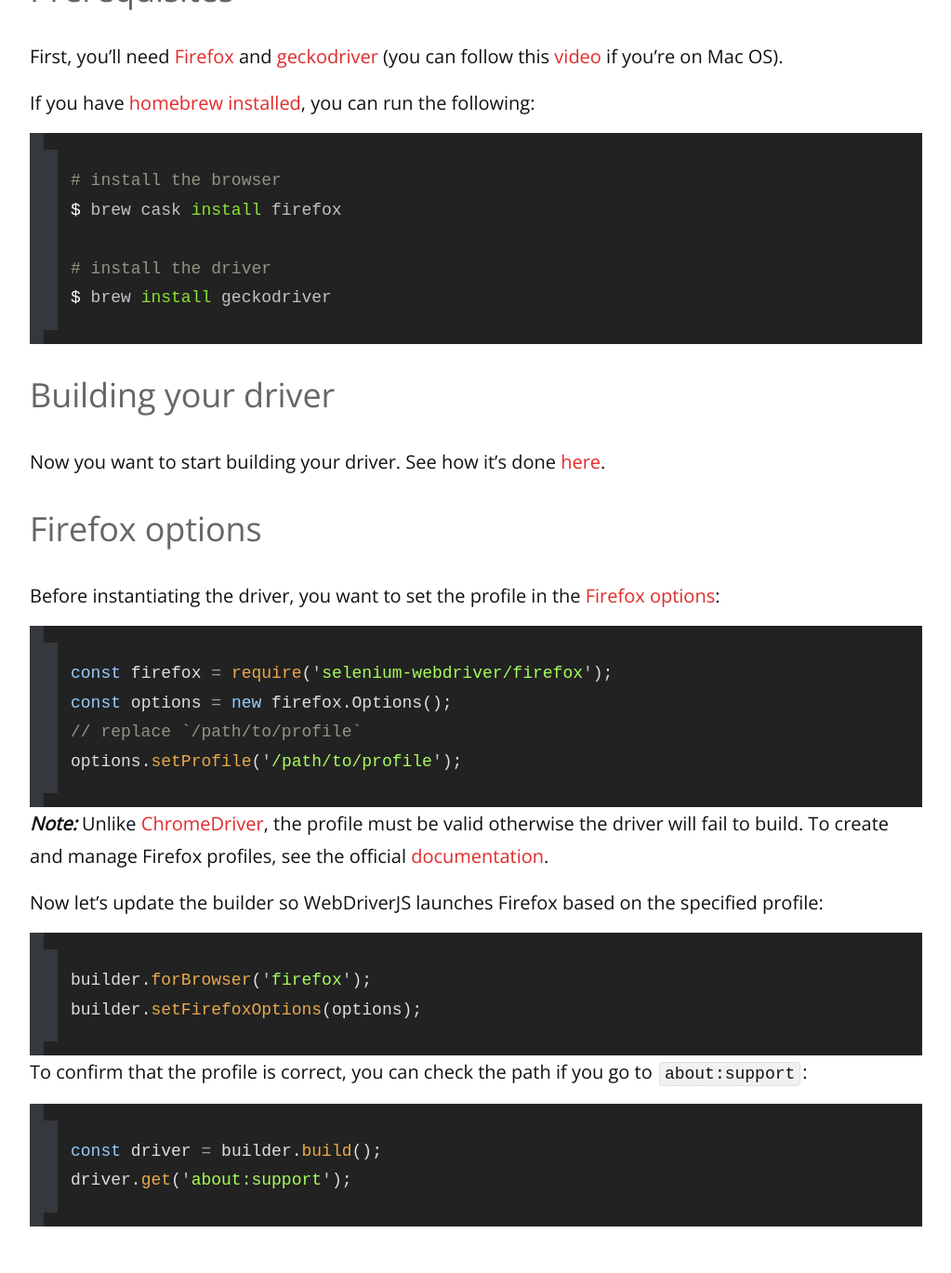
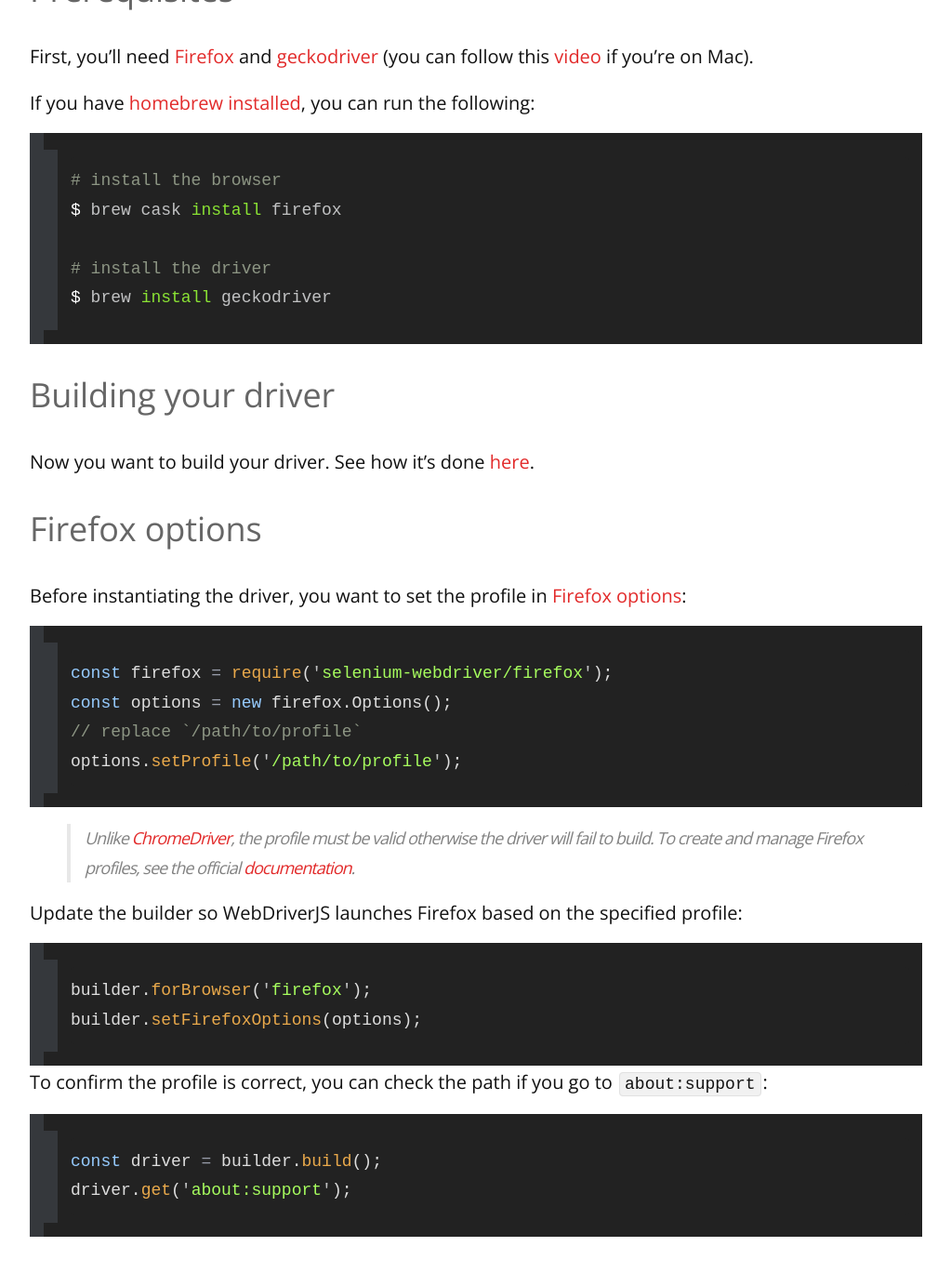
Before and after one commit to remarkablemark/remarkablemark.github.io, a Jekyll site: the page built from _posts/2016/2016-12-01-webdriverjs-firefox-profile.md, in a window 1280 px wide and 1400 px high, scrolled down 346 px. Shown: the top 1369 px of the window at 93% size, without its empty margins (128-1151 px from the left). Built offline with Jekyll 4.4.1, drawn with Linux system fonts in a browser that asks for light colours; comment, search, counter and statistics services are not loaded; some of the changed text lies outside the part shown.

Commit message:
fix(post): replace broken link in "WebDriverJS: Firefox profile"
Post: 2016-12-01-webdriverjs-firefox-profile.md

````diff
--- a/_posts/2016/2016-12-01-webdriverjs-firefox-profile.md
+++ b/_posts/2016/2016-12-01-webdriverjs-firefox-profile.md
@@ -6,11 +6,11 @@
 categories: webdriverjs firefox node javascript selenium
 ---
 
-How do we set the Firefox profile for [WebDriverJS](https://github.com/SeleniumHQ/selenium/wiki/WebDriverJs) (_Selenium for Node.js_)?
+Let's go over how to set the Firefox profile for [WebDriverJS](https://github.com/SeleniumHQ/selenium/wiki/WebDriverJs) (_Selenium for Node.js_).
 
 ### Prerequisites
 
-First, you'll need [Firefox](https://www.youtube.com/watch?v=UYOcXBF4ESs) and [geckodriver](https://github.com/mozilla/geckodriver/releases) (you can follow this [video](https://www.youtube.com/watch?v=5lWOV0rnYRo) if you're on Mac OS).
+First, you'll need [Firefox](https://www.youtube.com/watch?v=UYOcXBF4ESs) and [geckodriver](https://github.com/mozilla/geckodriver/releases) (you can follow this [video](https://www.youtube.com/watch?v=5lWOV0rnYRo) if you're on Mac).
 
 If you have [homebrew installed](https://www.youtube.com/watch?v=44FhlEiMEpU), you can run the following:
 
@@ -24,11 +24,11 @@
 
 ### Building your driver
 
-Now you want to start building your driver. See how it's done [here]({% post_url 2016/2016-11-25-webdriverjs-launch-browser %}).
+Now you want to build your driver. See how it's done [here]({% post_url 2016/2016-11-25-webdriverjs-launch-browser %}).
 
 ### Firefox options
 
-Before instantiating the driver, you want to set the profile in the [Firefox options](http://seleniumhq.github.io/selenium/docs/api/javascript/module/selenium-webdriver/firefox/index_exports_Options.html):
+Before instantiating the driver, you want to set the profile in [Firefox options](http://seleniumhq.github.io/selenium/docs/api/javascript/module/selenium-webdriver/firefox/index_exports_Options.html):
 
 ```js
 const firefox = require('selenium-webdriver/firefox');
@@ -37,16 +37,16 @@
 options.setProfile('/path/to/profile');
 ```
 
-**_Note:_** Unlike [ChromeDriver]({% post_url 2016/2016-11-27-webdriverjs-chrome-profile %}), the profile must be valid otherwise the driver will fail to build. To create and manage Firefox profiles, see the official [documentation](https://support.mozilla.org/t5/Install-and-Update/Use-the-Profile-Manager-to-create-and-remove-Firefox-profiles/ta-p/2914).
+> Unlike [ChromeDriver]({% post_url 2016/2016-11-27-webdriverjs-chrome-profile %}), the profile must be valid otherwise the driver will fail to build. To create and manage Firefox profiles, see the official [documentation](https://support.mozilla.org/en-US/kb/profile-manager-create-and-remove-firefox-profiles).
 
-Now let's update the builder so WebDriverJS launches Firefox based on the specified profile:
+Update the builder so WebDriverJS launches Firefox based on the specified profile:
 
 ```js
 builder.forBrowser('firefox');
 builder.setFirefoxOptions(options);
 ```
 
-To confirm that the profile is correct, you can check the path if you go to `about:support`:
+To confirm the profile is correct, you can check the path if you go to `about:support`:
 
 ```js
 const driver = builder.build();
````
